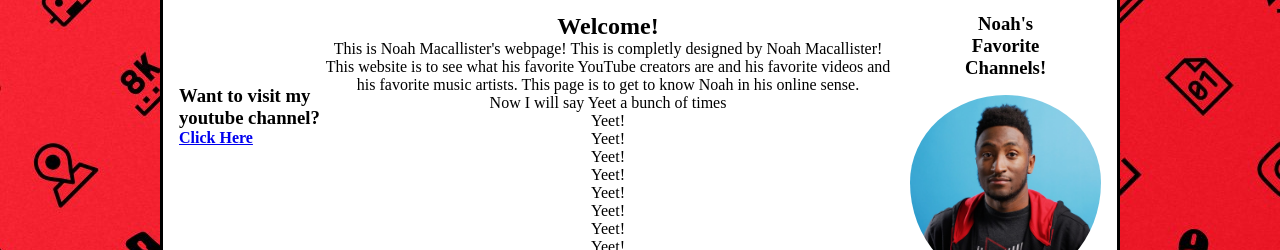
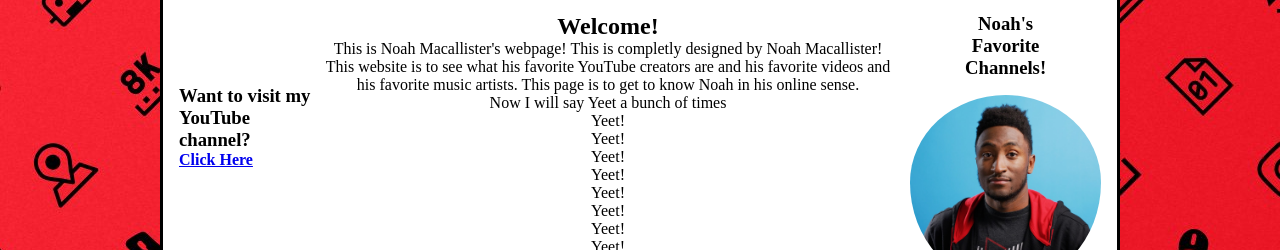
Before and after one commit to NoahMac11/noahyoutubefavorites, a plain HTML site: page index.html in a window 1280 px wide. Shown: the part 241-491 px from the top of the page. Drawn offline with nearby package versions, Linux system fonts and the light colour scheme.

Commit message:
Update index.html

```diff
--- a/index.html
+++ b/index.html
@@ -57,7 +57,7 @@
             <p>This is Noah Macallister's webpage! This is completly designed by Noah Macallister! This website is to see what his favorite YouTube creators are and his favorite videos and his favorite music artists. This page is to get to know Noah in his online sense.<br>Now I will say Yeet a bunch of times<br>Yeet!<br>Yeet!<br>Yeet!<br>Yeet!<br>Yeet!<br>Yeet!<br>Yeet!<br>Yeet!<br>Yeet!<br>Yeet!<br>Yeet!<br>Yeet!<br>Yeet!<br>Yeet!<br>Yeet!<br>Yeet!<br>Yeet!<br>Yeet!<br>Yeet!<br>Yeet!<br>Yeet!<br>Yeet!<br>Yeet!<br>Yeet!<br>Yeet!<br>Yeet!<br>Yeet!<br>Yeet!<br>Yeet!<br>Yeet!<br>Yeet!<br>Yeet!<br>Yeet!<br>Yeet!<br>Yeet!<br>Yeet!<br>Yeet!<br>Yeet!<br>Yeet!<br>Yeet!<br>Yeet!<br>Yeet!<br>Yeet!<br>Yeet!<br>Yeet!<br>Yeet!<br>Yeet!<br>Yeet!<br>Yeet!<br>Yeet!<br>Yeet!<br>Yeet!<br>Yeet!<br>Yeet!<br>Yeet!<br>Yeet!<br>Yeet!<br>Yeet!</p>
         </section>
         <div id="visit">
-            <h3><br<br><br><br><br><br>Want to visit my youtube channel?</h3>
+            <h3><br<br><br><br><br><br>Want to visit my YouTube channel?</h3>
             <h4><a href="https://www.youtube.com/channel/UCm3zDcM1zrVUIReY3nHoY4A" target="_BLANK">Click Here</a></h4>
             <p><br><br><br><br><br><br><br><br><br><br><br><br><br><br><br><br><br><br><br><br><br><br><br><br><br><br><br><br><br><br><br><br><br><br><br><br><br><br><br><br><br><br><br><br><br><br><br><br><br><br><br><br><br><br><br><br><br><br><br><div>(you have been <a href="https://www.youtube.com/watch?v=dQw4w9WgXcQ" target="_BLANK">Rick Rolled</a>, you now have to watch the video)</div></p>
         </div>
```
